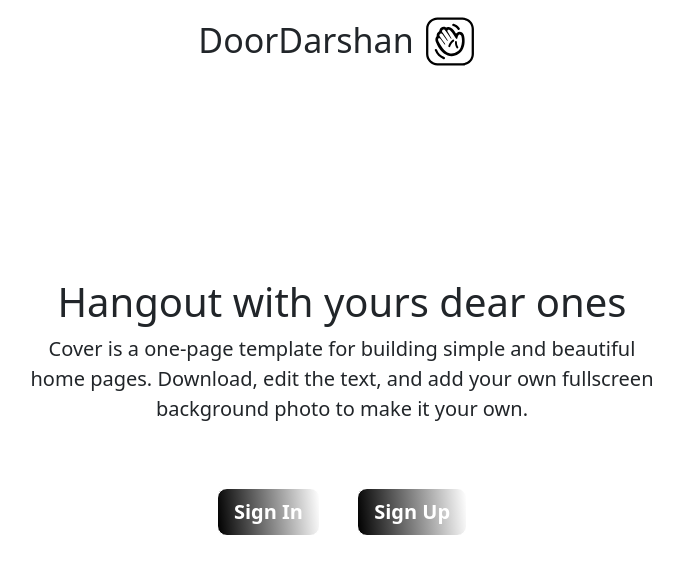
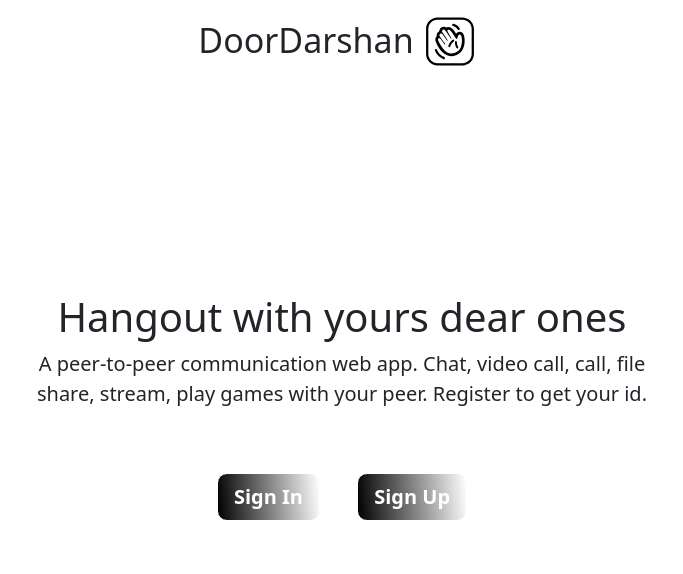
Before and after one commit to BiswajitSahoo-tech/Doordarshan, a Node server app: page / in a window 1280 px wide. Shown: the top 574 px of the page, without its empty margins (298-981 px from the left). Run offline with Node 20, Linux system fonts and the light colour scheme; some libraries are stand-ins or nearby versions.

Commit message:
some changes

```diff
--- a/views/landing.ejs
+++ b/views/landing.ejs
@@ -112,7 +112,7 @@
 
   <main class="px-3" >
     <h1>Hangout with yours dear ones</h1>
-    <p class="lead">Cover is a one-page template for building simple and beautiful home pages. Download, edit the text, and add your own fullscreen background photo to make it your own.</p>
+    <p class="lead">A peer-to-peer communication web app. Chat, video call, call, file share, stream, play games with your peer. Register to get your id.</p>
     <p class="lead" style="margin-top: 10%;">
       <a href="/login" class="btn btn-lg btn-secondary fw-bold border-white bg-white" style="border-radius: 10px;background: linear-gradient(84deg, black, transparent);color: white; margin-right: 5%;">Sign In</a>
       <a href="/signup" class="btn btn-lg btn-secondary fw-bold border-white bg-white" style="border-radius: 10px;background: linear-gradient(84deg, black, transparent);color: white;">Sign Up</a>
```
